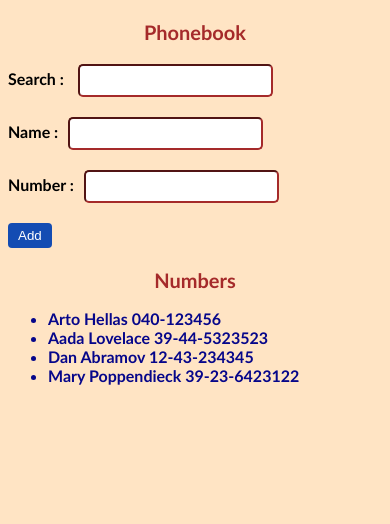
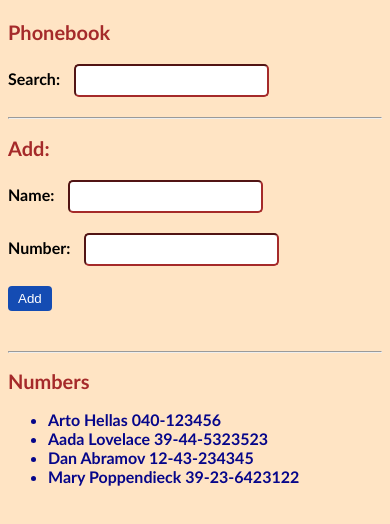
Before and after one commit to BitaYeganeh/puhelinluettelo, a React (Vite) app: page / in a window 390 px wide. Shown: the top 524 px of the page. Built offline with nearby package versions, Linux system fonts and the light colour scheme.

Commit message:
2.10: The Phonebook Step 5 is done_components are separated

```diff
--- a/src/App.css
+++ b/src/App.css
@@ -10,9 +10,10 @@ div{
 }
 h2{
     color:brown;
-    text-align: center;
+    text-align: left;
     font-size: 20px;
 }
+
 
 input{
     padding:7px;
@@ -28,6 +29,7 @@ button{
     border: none;
     border-radius: 4px;
     cursor: pointer;
+    margin-bottom: 20px;
 
 }
 
@@ -40,3 +42,11 @@ ul{
     font-weight: none;
     color: rgb(6, 6, 138);
 }
+.form-box{
+    background-color: white;
+    margin-top: 10px;
+    padding-top: 10px;
+    padding-left: 10px;
+    max-width: 400px;
+    border-radius: 8px;
+}
--- a/src/App.jsx
+++ b/src/App.jsx
@@ -2,13 +2,16 @@
 
 import { useState } from 'react'
 import './App.css'
+import Filter from './components/Filter.jsx'
+import PersonForm from './components/PersonForm.jsx'
+import Persons from './components/Persons.jsx'
 
 const App = () => {
   const [persons, setPersons] = useState([
     { name: 'Arto Hellas', number: '040-123456', id: 1 },
     { name: 'Aada Lovelace', number: '39-44-5323523', id: 2 },
     { name: 'Dan Abramov', number: '12-43-234345', id: 3 },
-    { name: 'Mary Poppendieck', number: '39-23-6423122', id: 14 },
+    { name: 'Mary Poppendieck', number: '39-23-6423122', id: 4 },
   ])
 
   //adding states:
@@ -22,25 +25,29 @@ const App = () => {
   event.preventDefault()  // stop the page from reloading
 
 
-  //- DUPLICATE CHECK:
-  if (persons.some(person => person.name.toLowerCase()=== newName.toLowerCase())) {
+  // duplicate check (case-insensitive)
+    if (persons.some(p => p.name.toLowerCase() === newName.trim().toLowerCase())) {
       alert(`${newName} is already added to the phonebook!`)
       return
     }
 
 
       const personObject = {
-    id: person.length + 1,
-    name: newName,
-    number: newNumber
+      id: Date.now(), // simple unique id
+      name: newName.trim(),
+      number: newNumber.trim()
     }
+
 
   setPersons(persons.concat(personObject)) // update the list
   setNewName('') // clear the input after adding
   setNewNumber('')// clear the number input after adding
 }
 
-
+ // create the filtered list once and pass it to <Persons />
+  const personsToShow = persons.filter(person =>
+    person.name.toLowerCase().includes(searchTerm.toLowerCase())
+  )
 
 
 
@@ -49,45 +56,27 @@ return (
       <h2>Phonebook</h2>
 
       {/* Search field */}
-        <div>
-          Search : <input
-          value={searchTerm}
-          onChange={(e) => setSearchTerm(e.target.value)}
+       <Filter
+        searchTerm={searchTerm}
+        handleSearchChange={(e) => setSearchTerm(e.target.value)}
       />
-        </div>
+        <hr />
 
-      <form onSubmit={addPerson}>
-        <div>
-          Name :<input
-          value={newName}
-          onChange={(e) => setNewName(e.target.value)}
+           <h2>Add:</h2>
+      <PersonForm
+        addPerson={addPerson}
+        newName={newName}
+        handleNameChange={(e) => setNewName(e.target.value)}
+        newNumber={newNumber}
+        handleNumberChange={(e) => setNewNumber(e.target.value)}
       />
-        </div>
-
-        <div>
-          Number :<input
-          value={newNumber}
-          onChange={(e) => setNewNumber(e.target.value)}
-          />
-        </div>
-
-        <div>
-          <button type="submit">Add</button>
-        </div>
-
-      </form>
-
+      <hr />
 
         <h2>Numbers</h2>
-        <ul>
-        {persons
-        .filter(person => person.name.toLowerCase().includes(searchTerm.toLowerCase()))
-        .map((person) => (
-            <li key={person.id}>{person.name} {person.number}</li>
-          ))}
-        </ul>
+      <Persons persons={personsToShow} />
+
     </div>
   )
-};
+}
 
 export default App
--- /dev/null
+++ b/src/components/Filter.jsx
@@ -0,0 +1,13 @@
+//This only shows the search input.
+// It receives the current searchTerm and a handler via props.//
+
+// src/components/Filter.js
+const Filter = ({ searchTerm, handleSearchChange }) => {
+  return (
+    <div>
+      Search: <input value={searchTerm} onChange={handleSearchChange} />
+    </div>
+  )
+}
+
+export default Filter
--- /dev/null
+++ b/src/components/PersonForm.jsx
@@ -0,0 +1,28 @@
+//This is the add-person form.
+// It gets values and handlers from the parent (App).//
+
+// src/components/PersonForm.js
+
+const PersonForm = ({
+  addPerson,
+  newName,
+  handleNameChange,
+  newNumber,
+  handleNumberChange
+}) => {
+  return (
+    <form onSubmit={addPerson}>
+      <div>
+        Name: <input value={newName} onChange={handleNameChange} />
+      </div>
+      <div>
+        Number: <input value={newNumber} onChange={handleNumberChange} />
+      </div>
+      <div>
+        <button type="submit">Add</button>
+      </div>
+    </form>
+  )
+}
+
+export default PersonForm
--- /dev/null
+++ b/src/components/Persons.jsx
@@ -0,0 +1,17 @@
+//This prints the list of people.
+//  The parent (App) will decide which persons to pass (filtered or all).//
+
+// src/components/Persons.js
+const Persons = ({ persons }) => {
+  return (
+    <ul>
+      {persons.map(person => (
+        <li key={person.id}>
+          {person.name} {person.number}
+        </li>
+      ))}
+    </ul>
+  )
+}
+
+export default Persons
```
Lines whose indentation alone changed are shown as unchanged.
